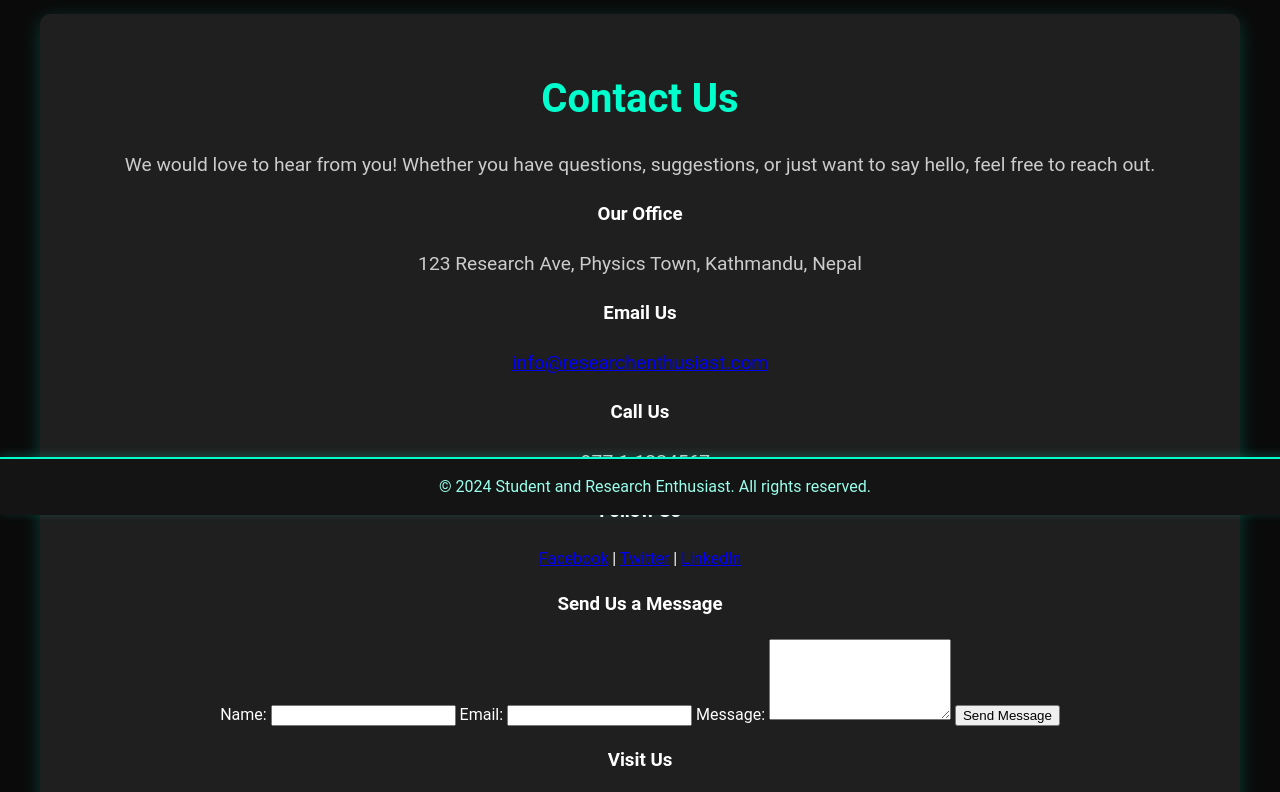
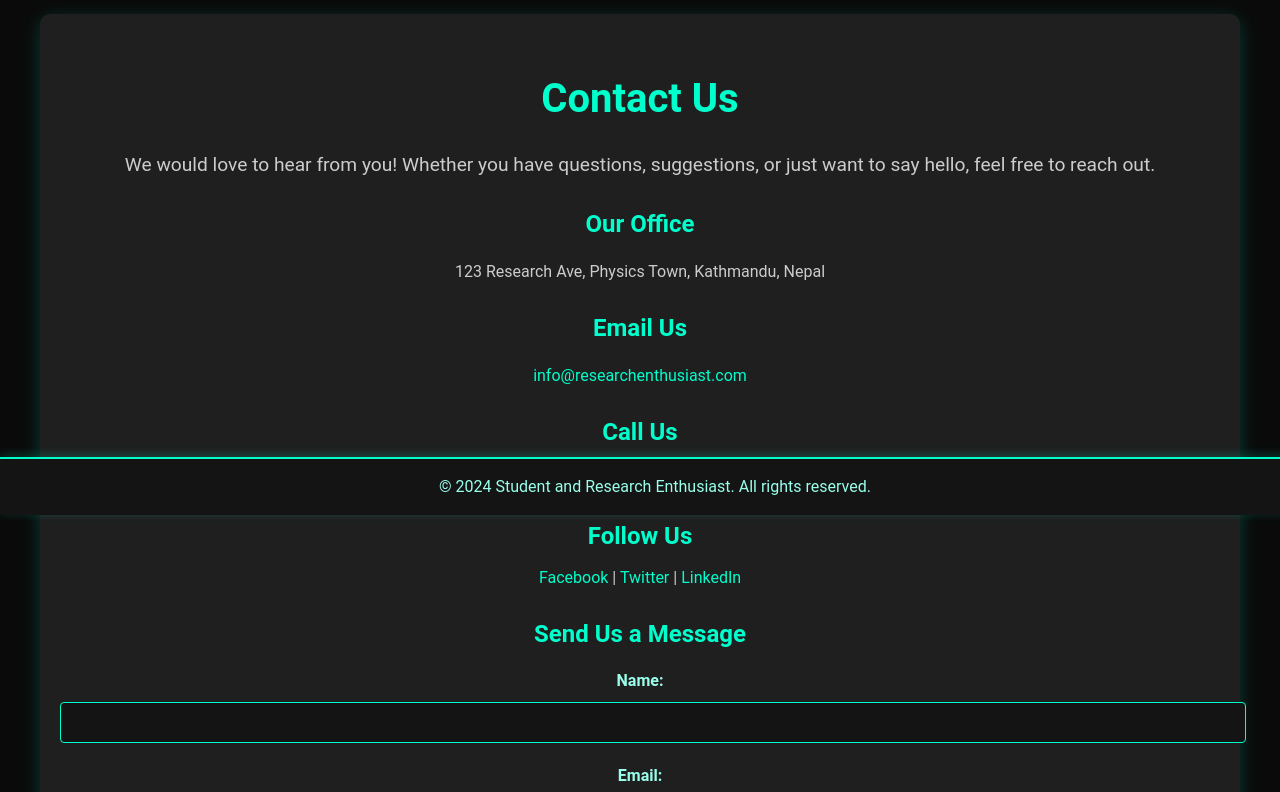
Before and after one commit to iampremacharya/GKT, a PHP site: page /contact.html in a window 1280 px wide. Shown: the part 285-1077 px from the top of the page. Run offline with PHP 8.4, Linux system fonts and the light colour scheme.

Commit message:
Update styles.css

```diff
--- a/styles.css
+++ b/styles.css
@@ -157,3 +157,91 @@ footer p {
 .login-container input[type="submit"]:hover {
     background-color: #00e6b8;
 }
+/* Contact Page Styles */
+.contact-details {
+    margin-bottom: 20px;
+}
+
+.contact-details h3 {
+    font-size: 1.5em;
+    color: #00ffcc;
+    margin-bottom: 10px;
+}
+
+.contact-details p, .social-media-links {
+    font-size: 1em;
+    color: #cccccc;
+    margin-bottom: 15px;
+}
+
+.contact-details a {
+    color: #00ffcc;
+    text-decoration: none;
+    transition: color 0.3s ease;
+}
+
+.contact-details a:hover {
+    color: #00e6b8;
+}
+
+.contact-form {
+    margin-bottom: 20px;
+}
+
+.contact-form h3 {
+    font-size: 1.5em;
+    color: #00ffcc;
+    margin-bottom: 15px;
+}
+
+.contact-form label {
+    display: block;
+    margin-bottom: 8px;
+    font-weight: bold;
+    color: #99ffeb;
+}
+
+.contact-form input[type="text"],
+.contact-form input[type="email"],
+.contact-form textarea {
+    width: 100%;
+    padding: 12px;
+    margin-bottom: 20px;
+    border: 1px solid #00ffcc;
+    border-radius: 4px;
+    background-color: #141414;
+    color: #ffffff;
+}
+
+.contact-form input[type="submit"] {
+    width: 100%;
+    padding: 12px;
+    background-color: #00ffcc;
+    color: #0a0a0a;
+    border: none;
+    border-radius: 4px;
+    cursor: pointer;
+    font-size: 16px;
+    text-transform: uppercase;
+    font-weight: bold;
+    transition: background-color 0.3s ease;
+}
+
+.contact-form input[type="submit"]:hover {
+    background-color: #00e6b8;
+}
+
+.map {
+    margin-bottom: 20px;
+}
+
+.map h3 {
+    font-size: 1.5em;
+    color: #00ffcc;
+    margin-bottom: 15px;
+}
+
+.map iframe {
+    border: 2px solid #00ffcc;
+    border-radius: 4px;
+}
```
